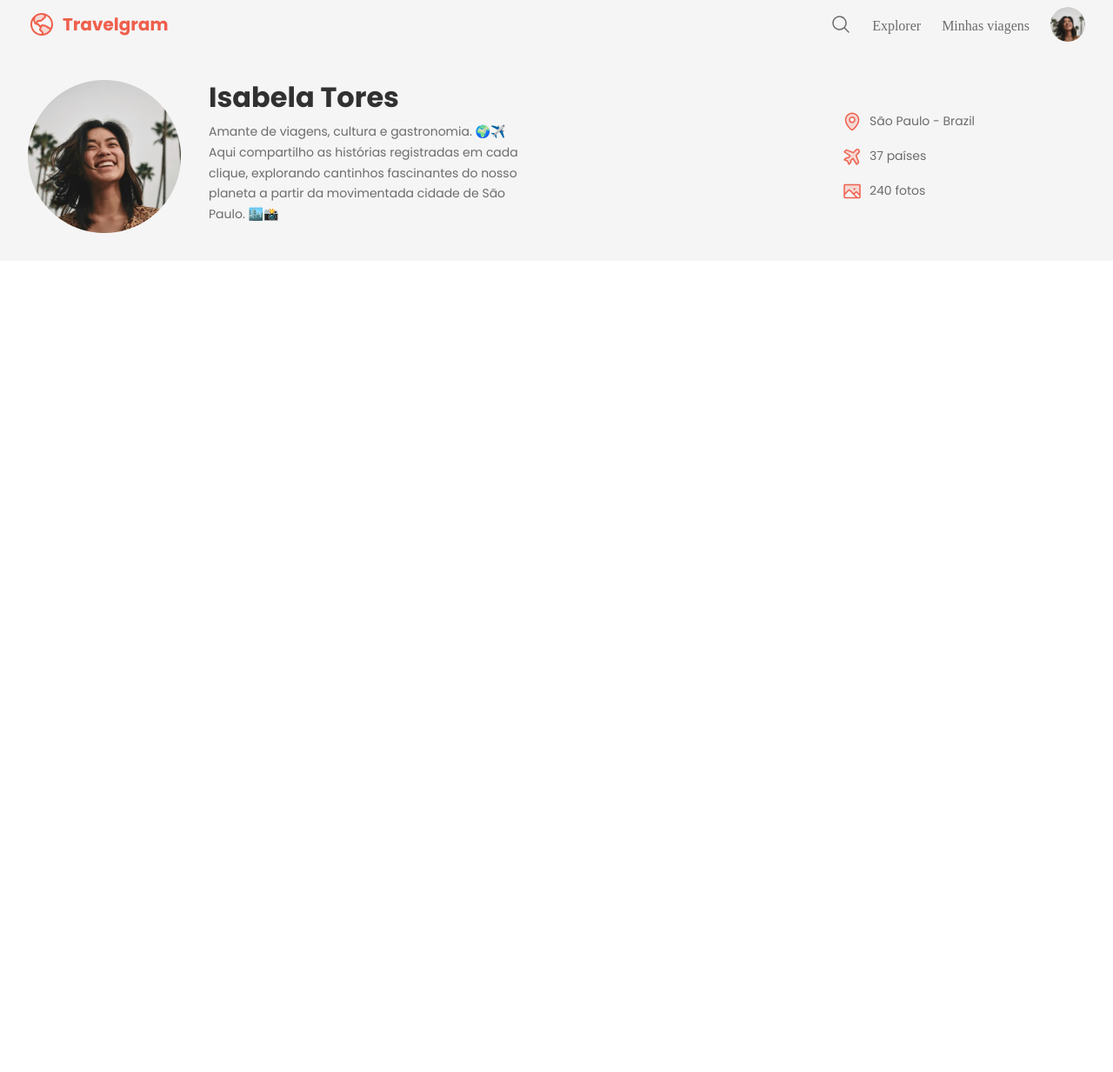
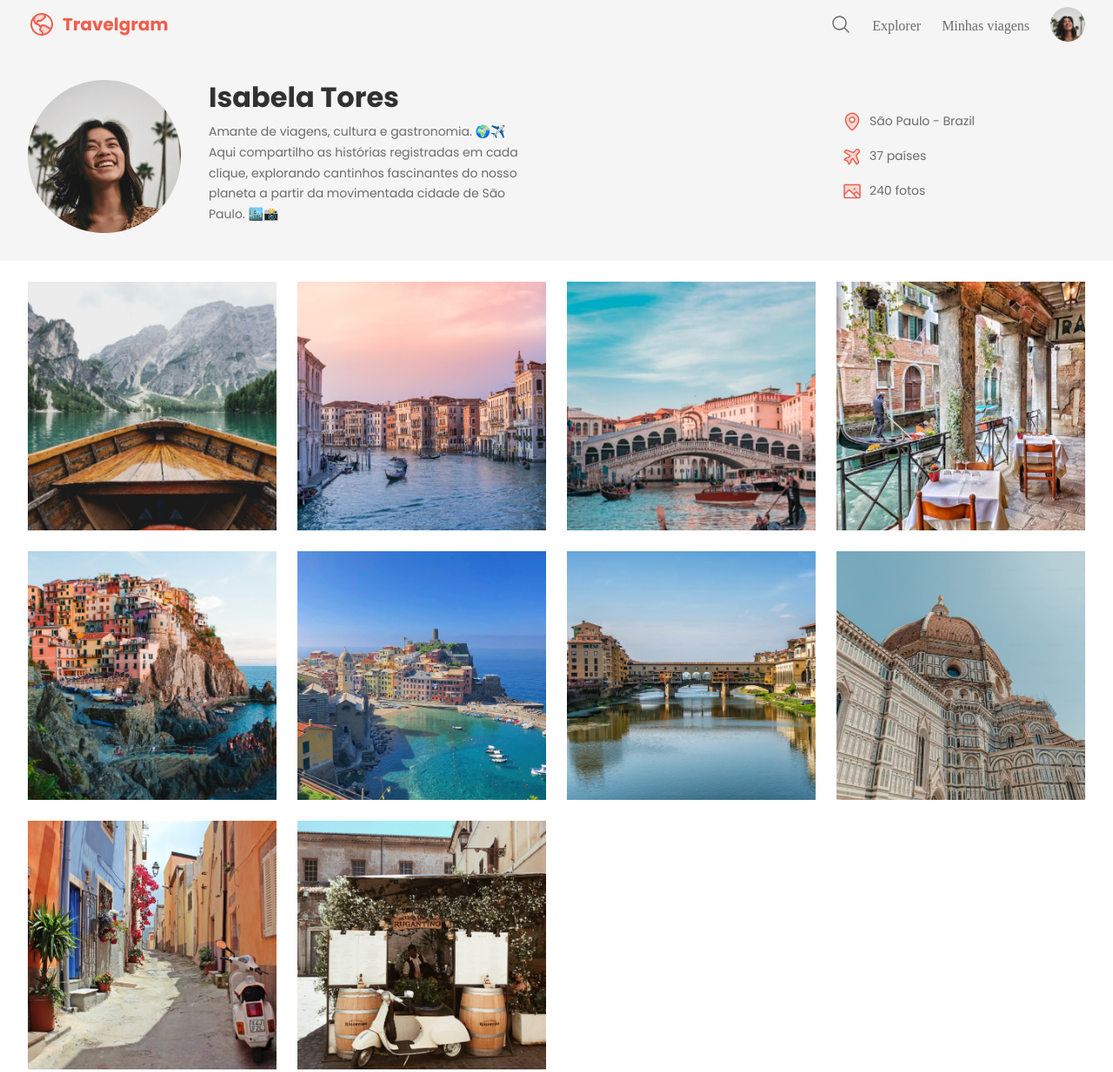
Before and after one commit to Pierre-Reis/Travelgram, a plain HTML site: page index.html in a window 1280 px wide. Shown: the whole page at 87% size. Before the commit the page ends 800 px from the top, so only its background shows below. Drawn offline with Linux system fonts and the light colour scheme.

Commit message:
Main gallery

```diff
--- a/index.html
+++ b/index.html
@@ -70,5 +70,18 @@
       </div>
     </header>
   </div>
+
+  <main class="container">
+    <img src="assets/images/Image 01.png" alt="1">
+    <img src="assets/images/Image 02.png" alt="2">
+    <img src="assets/images/Image 03.png" alt="3">
+    <img src="assets/images/Image 04.png" alt="4">
+    <img src="assets/images/Image 05.png" alt="5">
+    <img src="assets/images/Image 06.png" alt="6">
+    <img src="assets/images/Image 07.png" alt="7">
+    <img src="assets/images/Image 08.png" alt="8">
+    <img src="assets/images/Image 09.png" alt="9">
+    <img src="assets/images/Image 10.png" alt="10">
+  </main>
 </body>
 </html>
--- a/styles/index.css
+++ b/styles/index.css
@@ -1,3 +1,4 @@
 @import url(global.css);
 @import url(nav.css);
 @import url(header.css);
+@import url(main.css);
--- /dev/null
+++ b/styles/main.css
@@ -0,0 +1,12 @@
+main {
+  display: flex;
+  flex-wrap: wrap;
+  gap: 24px;
+  padding-block: 24px;
+}
+
+main img {
+  width: 286px;
+  height: 286px;
+  object-fit: cover;
+}
```
